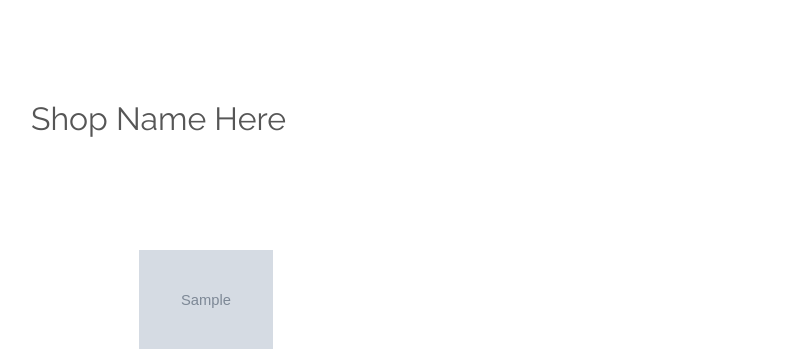
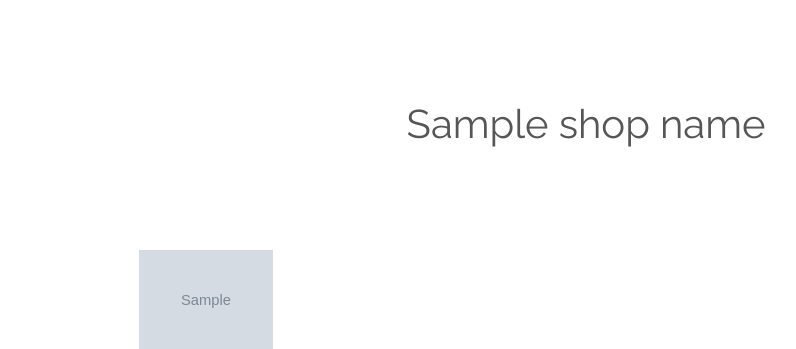
Before and after one commit to rooneyshuman/bobaguide, a Flask app: template templates/reviews.html in a window 1280 px wide. Shown: the part 61-410 px from the top of the page, without its empty margins (54-850 px from the left). Run offline with Flask 2, Linux system fonts and the light colour scheme; the template is opened without the code that fills it: most values are stand-ins (such as "Sample title", 1, 10 or a date in 2020); grey boxes marked "Sample" are stand-in pictures; some libraries are stand-ins or nearby versions.

Commit message:
Display shop name in the reviews page

```diff
--- a/templates/reviews.html
+++ b/templates/reviews.html
@@ -8,7 +8,7 @@
 {% block content %}
 <div >
   <div class="container" style="height:250px">
-      <h2 style="padding-top:100px">Shop Name Here</h2>
+      <h1><center>{{ shop_name }}</center></h1>
   </div>
   <div class="container marketing">
     <div class="row">
```
